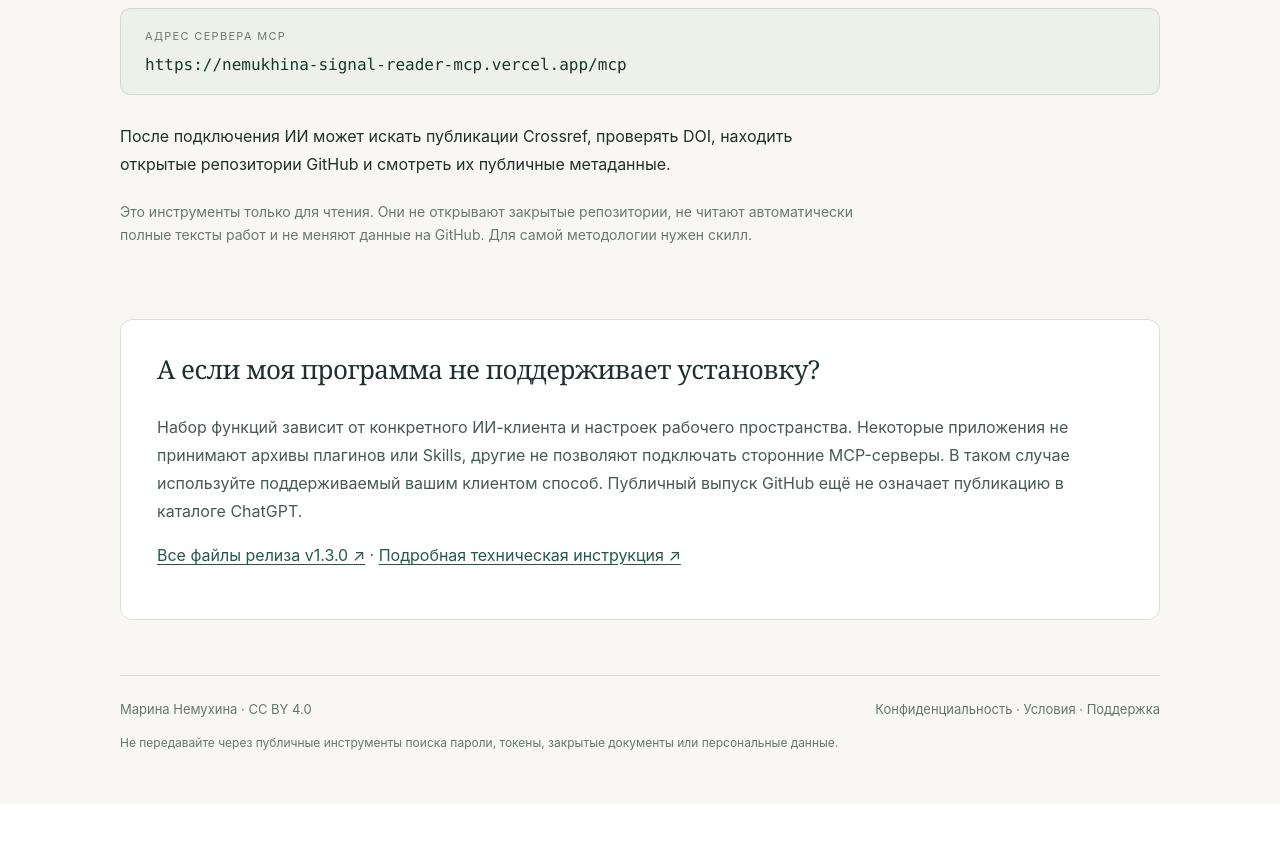
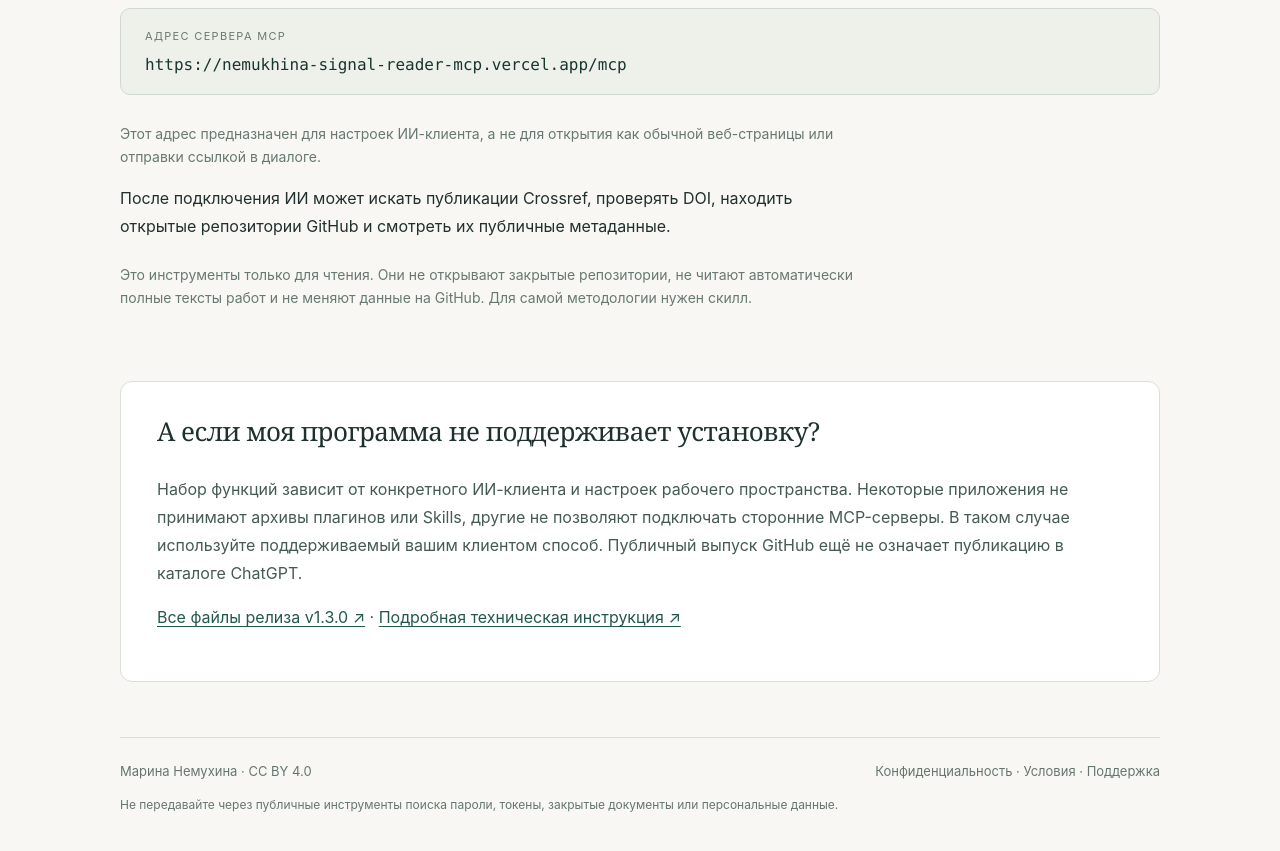
Before and after one commit to marinanemukhina-lgtm/nemukhina-signal-reader, a Next.js app in the folder mcp-server/: page /install in a window 1280 px wide. Shown: the part 2840-3691 px from the top of the page. Before the commit the page ends 3644 px from the top, so only its background shows below. Built offline with nearby package versions, Linux system fonts and the light colour scheme.

Commit message:
Explain that the MCP endpoint is an integration address, not a website

```diff
--- a/mcp-server/app/install/page.tsx
+++ b/mcp-server/app/install/page.tsx
@@ -53,6 +53,7 @@ return <main className={styles.outer}><div className={styles.wrap}>
     <p>Для ИИ-клиентов, поддерживающих подключение <strong>удалённых MCP-серверов по Streamable HTTP</strong>. MCP — это технический стандарт связи ИИ с инструментами, а не отдельная программа и не методология.</p>
     <ol><li>Откройте в вашем ИИ-приложении настройки внешних инструментов или MCP-серверов.</li><li>Добавьте удалённый сервер с адресом ниже.</li><li>Если приложение запрашивает тип подключения, выберите <strong>Streamable HTTP</strong>; авторизация не требуется.</li><li>Сохраните подключение и попробуйте: «Найди две научные публикации о Bayesian inverse planning с DOI и ссылками».</li></ol>
     <div className={styles.address}><span>Адрес сервера MCP</span><code>https://nemukhina-signal-reader-mcp.vercel.app/mcp</code></div>
+    <p className={styles.note}>Этот адрес предназначен для настроек ИИ-клиента, а не для открытия как обычной веб-страницы или отправки ссылкой в диалоге.</p>
     <p>После подключения ИИ может искать публикации Crossref, проверять DOI, находить открытые репозитории GitHub и смотреть их публичные метаданные.</p>
     <p className={styles.note}>Это инструменты только для чтения. Они не открывают закрытые репозитории, не читают автоматически полные тексты работ и не меняют данные на GitHub. Для самой методологии нужен скилл.</p>
   </section>
```
